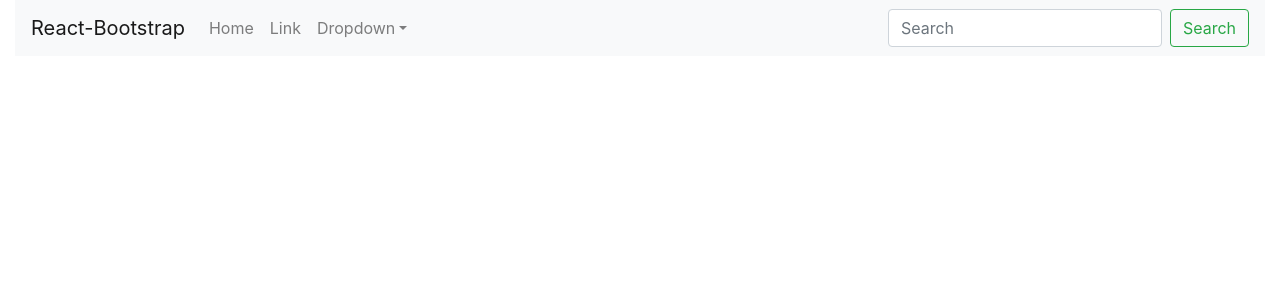
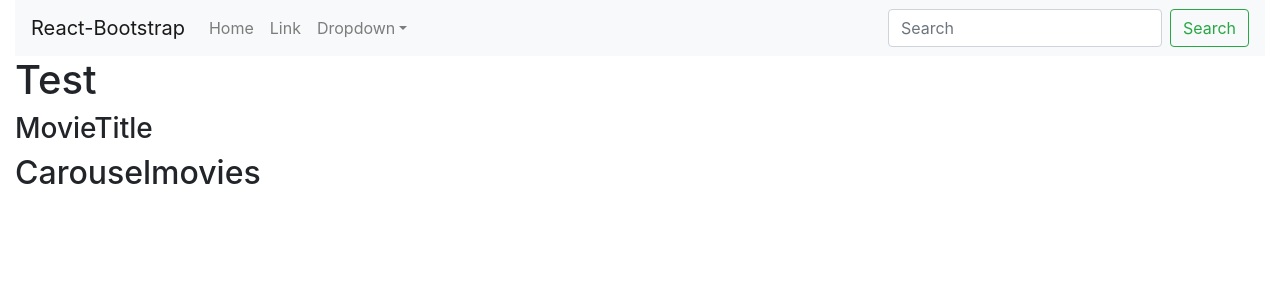
Before and after one commit to MaLIE2018/M4D5-React-Netflix-Team, a React (Create React App) app in the folder netflix/: page / in a window 1280 px wide. Shown: the top 300 px of the page. Built offline with nearby package versions, Linux system fonts and the light colour scheme.

Commit message:
movierow

```diff
--- a/netflix/src/App.js
+++ b/netflix/src/App.js
@@ -2,13 +2,21 @@ import logo from "./logo.svg";
 import "./styles/css/App.css";
 import NavbarNetflix from "./components/NavbarNetflix";
 import { Container } from "react-bootstrap";
+import React from "react"
+import HarryFilms from "./data/harrypotter.json"
+import MoviePage from "./components/MoviePage"
 
-function App() {
-  return (
+class App extends React.Component {
+
+  state ={}
+
+
+  render() {return (
     <Container fluid>
       <NavbarNetflix />
+      <MoviePage/>
     </Container>
-  );
+  );}
 }
 
 export default App;
--- /dev/null
+++ b/netflix/src/components/MovieCarousel.jsx
@@ -0,0 +1,7 @@
+import { Carousel } from "react-bootstrap";
+
+const MovieCarousel = (props) => {
+  return <h2>Carouselmovies</h2>;
+};
+
+export default MovieCarousel;
--- /dev/null
+++ b/netflix/src/components/MoviePage.jsx
@@ -0,0 +1,21 @@
+import React from "react";
+import { Row, Col } from "react-bootstrap";
+import MovieRow from "../components/MovieRow";
+import MoviePageHeader from "../components/MoviePageHeader";
+
+class MoviePage extends React.Component {
+  render() {
+    return (
+      <Row className='flex-column'>
+        <Col>
+          <MoviePageHeader />
+        </Col>
+        <Col>
+          <MovieRow />
+        </Col>
+      </Row>
+    );
+  }
+}
+
+export default MoviePage;
--- /dev/null
+++ b/netflix/src/components/MoviePageHeader.jsx
@@ -0,0 +1,5 @@
+const MoviePageHeader = (props) => {
+  return <h1>Test</h1>;
+};
+
+export default MoviePageHeader;
--- /dev/null
+++ b/netflix/src/components/MovieRow.jsx
@@ -0,0 +1,12 @@
+import MovieRowTitle from "../components/MovieRowTitle";
+import MovieCarousel from "../components/MovieCarousel";
+const MovieRow = (props) => {
+  return (
+    <>
+      <MovieRowTitle />
+      <MovieCarousel />
+    </>
+  );
+};
+
+export default MovieRow;
--- /dev/null
+++ b/netflix/src/components/MovieRowTitle.jsx
@@ -0,0 +1,5 @@
+const MovieRowTitle = (props) => {
+  return <h3>MovieTitle</h3>;
+};
+
+export default MovieRowTitle;
```
